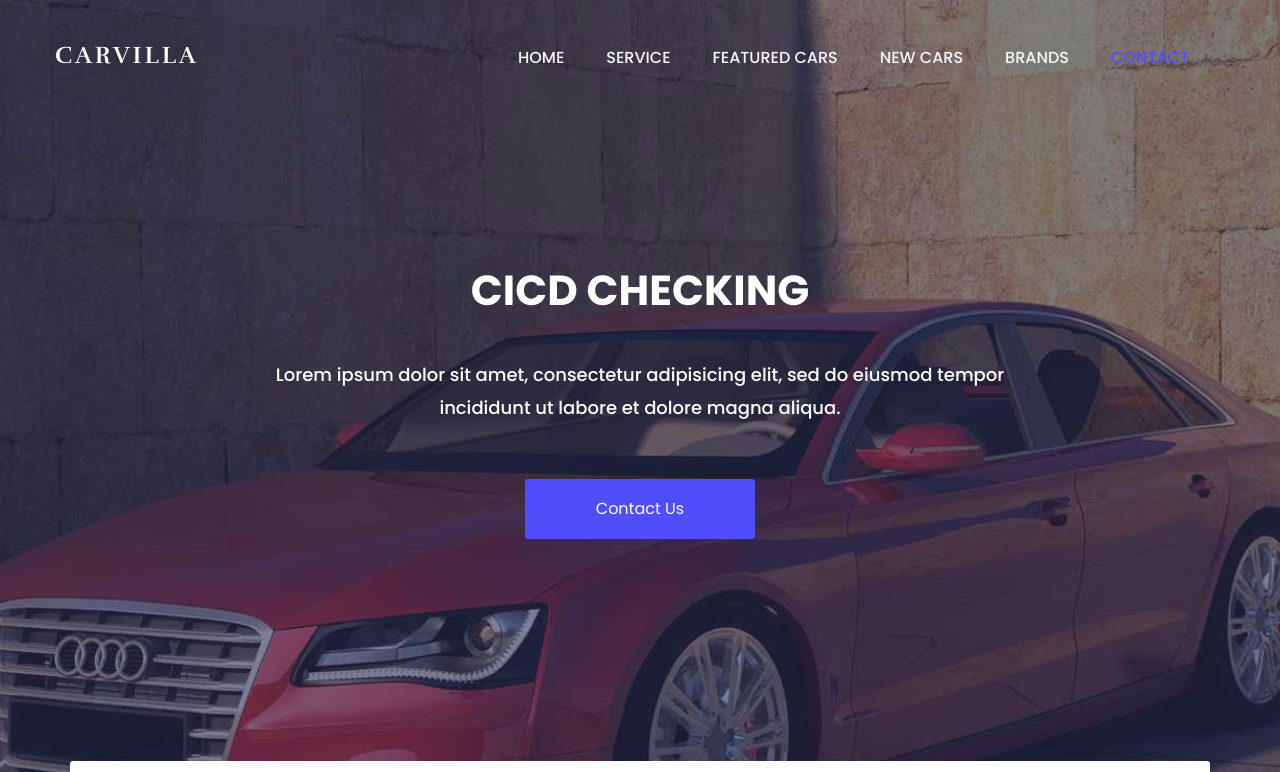
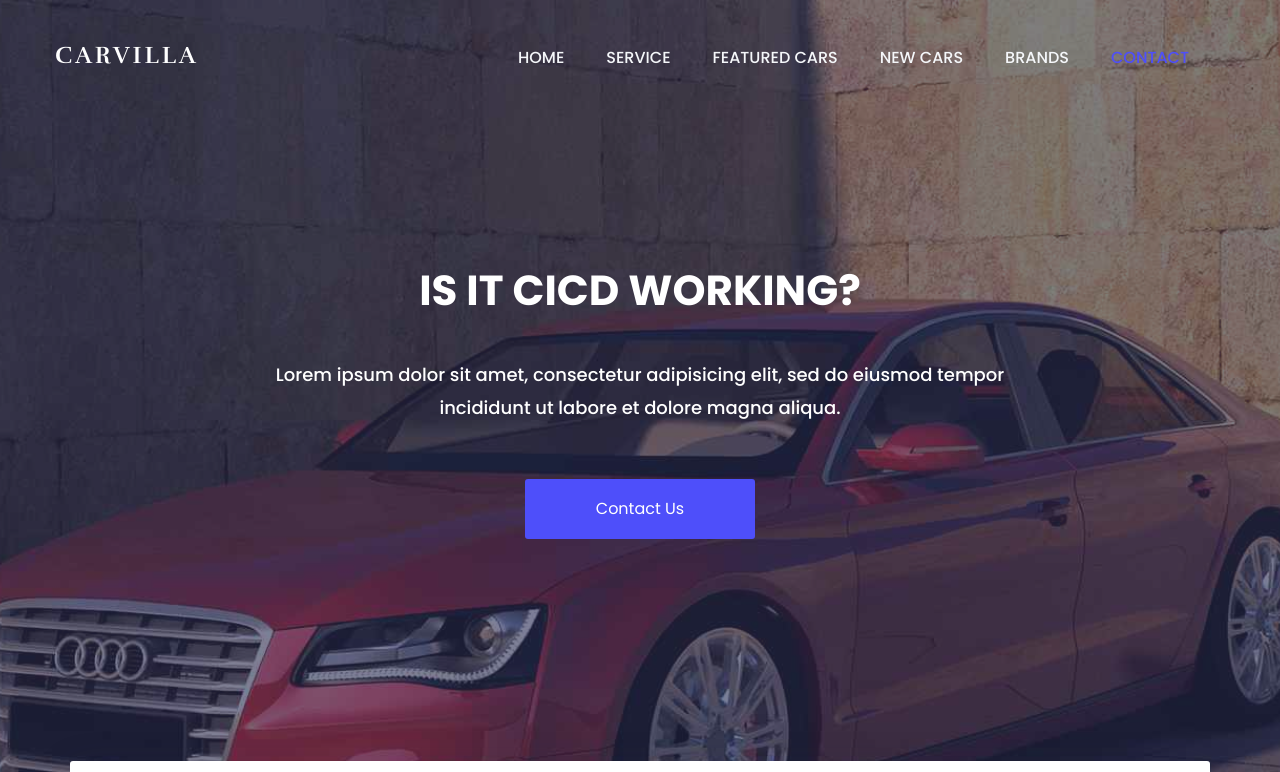
Before and after one commit to upiupiup/CI-CD-pipeline, a plain HTML site: page index.html in a window 1280 px wide. Shown: the top 772 px of the page. Drawn offline with nearby package versions, Linux system fonts and the light colour scheme.

Commit message:
fix: change welcome text

```diff
--- a/index.html
+++ b/index.html
@@ -14,7 +14,7 @@
 		<link href="https://fonts.googleapis.com/css?family=Rufina:400,700" rel="stylesheet">
 
         <!-- title of site -->
-        <title>GHUFRON</title>
+        <title>CARVILLA</title>
 
         <!-- For favicon png -->
 		<link rel="shortcut icon" type="image/icon" href="assets/logo/favicon.png"/>
@@ -105,7 +105,7 @@
 
 			<div class="container">
 				<div class="welcome-hero-txt">
-					<h2>CICD CHECKING</h2>
+					<h2>Is it CICD Working?</h2>
 					<p>
 						Lorem ipsum dolor sit amet, consectetur adipisicing elit, sed do eiusmod tempor incididunt ut labore et dolore   magna aliqua.
 					</p>
```
